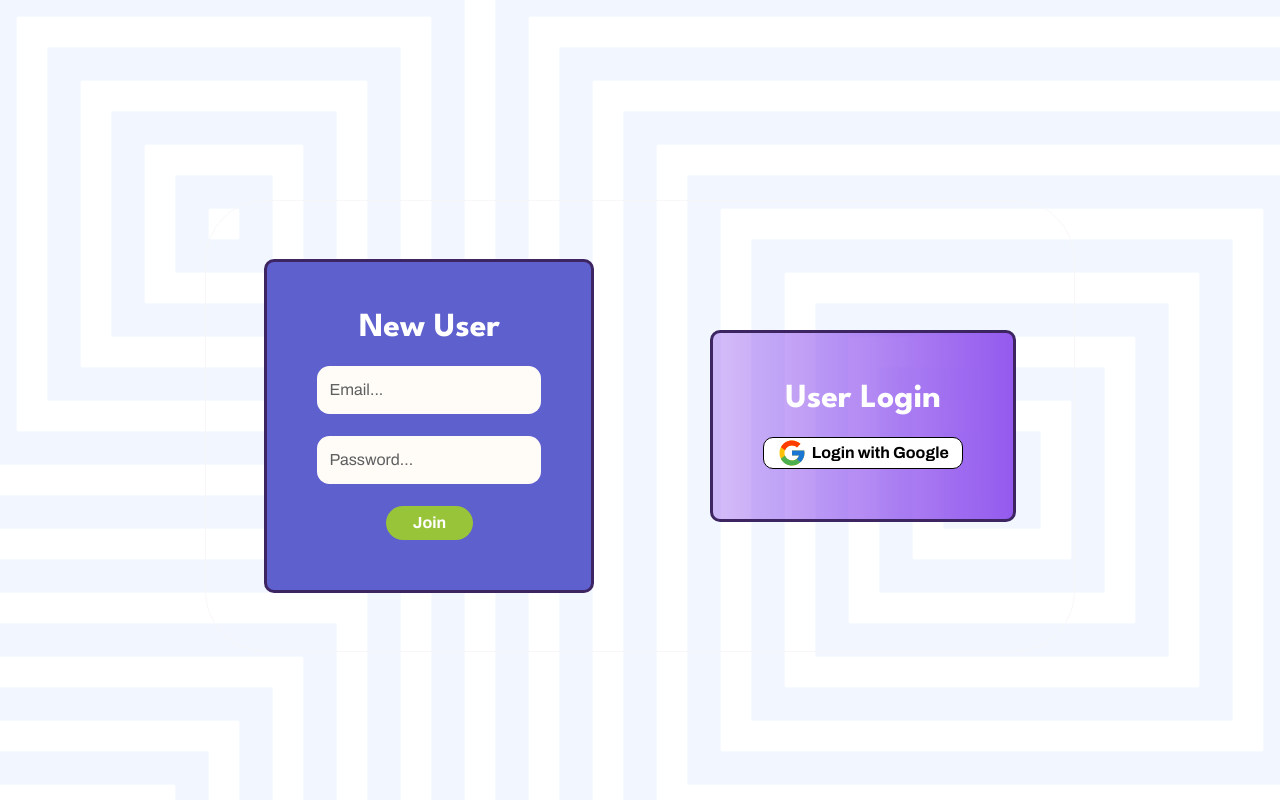
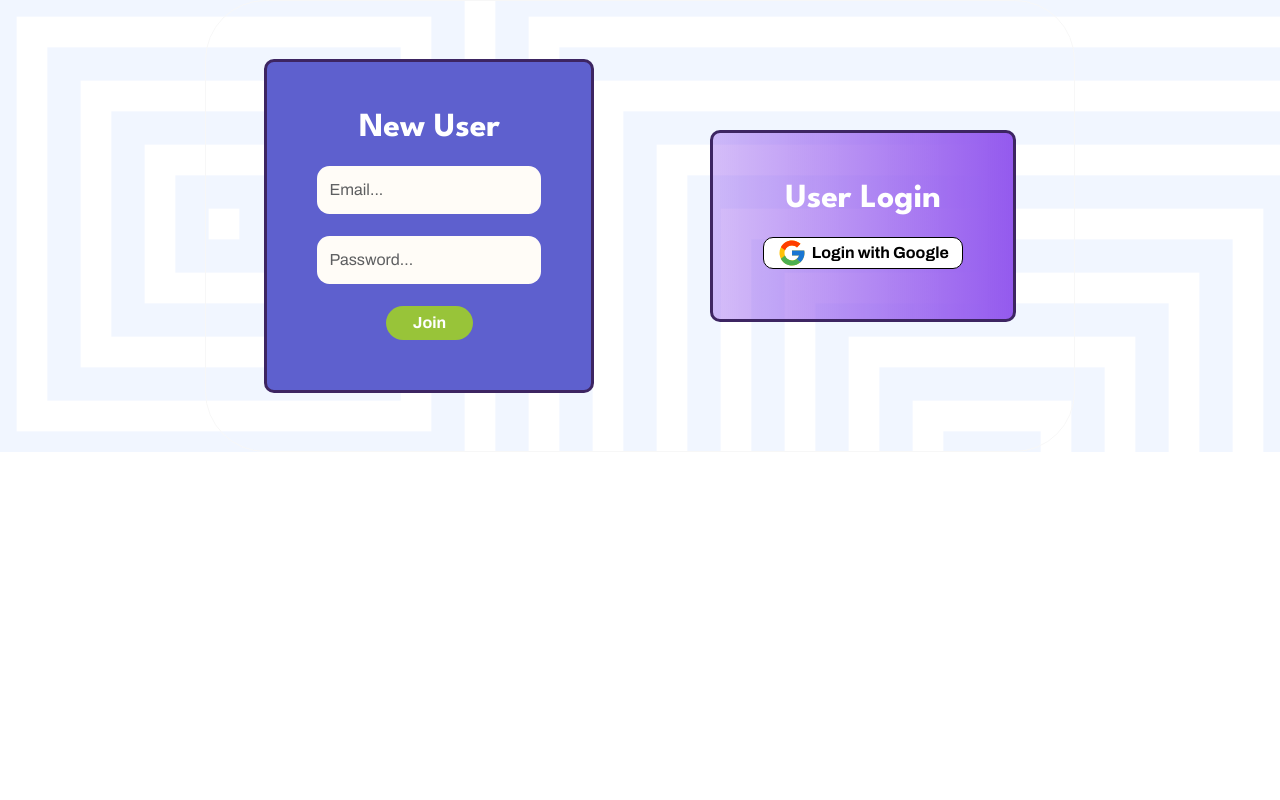
Before and after one commit to Tanner-Davison/firebase_, a React (Create React App) app: page / in a window 1280 px wide. Built offline with nearby package versions, Linux system fonts and the light colour scheme; no server answers.

Commit message:
fixed onMouseOver issues

```diff
--- a/src/App.js
+++ b/src/App.js
@@ -103,16 +103,15 @@ const Wrapper = styled.div`
   top: 0;
   left: 0;
   display: flex;
-  justify-content: flex-start;
-  align-items: flex-start;
   flex-direction: column;
+  overflow-x: hidden;
   width:100vw;
-  overflow: hidden;
+
   /* background: linear-gradient(120deg, #3b5998, #ffffff); */
   background-image: url(${darkTimeKeeper});
   background-attachment: fixed;
   background-repeat: repeat;
   background-size: 10%;
-  height: 100vh;
+  height: auto;
 
 `;
--- a/src/components/Options.js
+++ b/src/components/Options.js
@@ -34,7 +34,7 @@ const BlogOptions = ({ blogPostData }) => {
       >
         <OptionsImage className={"image"} src={CreateBlog} alt="Create Blog" />
         <Title>Create Blog</Title>
-        <GoToButton onMouseEnter={(e)=>e.preventDefault()}>Start New</GoToButton>
+        <GoToButton className={'goToButton'}onMouseEnter={(e)=>e.preventDefault()}>Start New</GoToButton>
         <Body className="body">
           Start a new blog and share it with the world <World src={world}alt={'share with world'}></World>
 
@@ -91,30 +91,31 @@ justify-self: flex-end;
 width:3ch;
 height: 3ch;
 `
-const Body = styled.div`
+const Body = styled.p`
   ${text.bodyMBold}
   position: absolute;
   pointer-events: none;
+  flex-direction: column;
+  align-items: center;
+  justify-content: center;
   color: black;
   opacity: 0;
-  width: 80%;
-  bottom: 10%;
   flex-wrap: nowrap;
   z-index: 1;
-  padding: 0.694vw 1.736vw;
+
 
   ${media.fullWidth} {
-    padding: 10px 42px;
+
   }
 
   ${media.tablet} {
-    padding: 0.977vw 2.441vw;
+
   }
 
   ${media.mobile} {
 
     ${text.bodyM}
-    padding: 0.667vw 4.667vw;
+
   }
 `;
 const GoToButton = styled.button`
@@ -162,7 +163,7 @@ const Card = styled.div`
   gap: 1.042vw;
   opacity: 0;
 
-  overflow: hidden;
+
   background-color: ${colors.backgroundBlog};
   /* background: ${colors.backgroundBlog}; */
 
@@ -192,8 +193,8 @@ const Card = styled.div`
   }
 
   ${media.mobile} {
-    width: 34vw;
-    padding: 6.2vw;
+    width: 38vw;
+    padding: 3.2vw;
     border-radius: 7.733vw;
   }
 `;
@@ -202,7 +203,7 @@ const BlogOptionsDiv = styled.div`
   position: relative;
   display: flex;
   align-items: flex-start;
-  justify-content: center;
+  justify-content: space-evenly;
   gap: 2.431vw;
   flex-wrap: wrap;
   z-index: 5;
@@ -218,6 +219,6 @@ const BlogOptionsDiv = styled.div`
   ${media.mobile} {
     gap: 9.431vw 0vw;
     align-items: flex-start;
-    justify-content: space-around;
+    justify-content: space-evenly;
   }
 `;
--- a/src/components/OptionsWrapper.js
+++ b/src/components/OptionsWrapper.js
@@ -28,18 +28,18 @@ const Wrapper = styled.div`
   display: flex;
   align-items: flex-start;
   justify-content: center;
+
   padding: 5vw 0vw;
-  height: 450px;
-  width: 100%;
+ width: 100%;
   ${media.fullWidth} {
-    height: 300px;
+
   }
 
   ${media.tablet} {
-    height: 68.711vw;
+
   }
 
   ${media.mobile} {
-    height: 145vw;
+
   }
 `;
--- a/src/components/animations/gsapAnimations.js
+++ b/src/components/animations/gsapAnimations.js
@@ -16,7 +16,6 @@ export const HomepageOptionsIncoming = () => {
     .to(
       OptionCards,
       {
-
         opacity: 1,
         xPercent: 0,
         scale: 1,
@@ -31,52 +30,52 @@ export const HomepageOptionsIncoming = () => {
 
 export const CardOptionsPlay = (e, color) => {
   const image = e.target.querySelector(".image");
-  const div = e.target;
+  let div = e.target;
   const body = e.target.querySelector(".body");
+  const button = e.target.querySelector(".goToButton");
+  if (e.target.classList.contains("goToButton")) {
+    return;
+  }
 
   return gsap
     .timeline()
-    .set(body, { display:'flex', opacity: 0, yPercent:-50})
-    .to(
-      image,
-      {
-        filter: "contrast(150%)",
-        scale:1.2,
-        rotate: 360,
-        zIndex: 1,
-        ease: "none",
-      },
-    )
+    .set(body, { display: "flex", opacity: 0, yPercent: -50 })
+    .to(image, {
+      filter: "contrast(150%)",
+      scale: 1.2,
+      rotate: 360,
+      zIndex: 1,
+      ease: "none",
+    })
     .to(
       div,
       {
-        height: getMedia("300px", "30vw", "36vw", "60vw"),
-        width: getMedia("280px", "20vw", "26.094vw", "35vw"),
+        height: getMedia("400px", "30vw", "36vw", "75vw"),
+        width: getMedia("280px", "20vw", "26.094vw", "43vw"),
         borderTopWidth: "100%",
         borderTopColor: `${color}`,
         zIndex: 4,
       },
       "<"
     )
-    .to(
-      body,
-      {yPercent: 0, opacity: 1},
-      ">"
-    );
+    .to(body, { yPercent: 0, opacity: 1, position: "relative" }, ">");
 };
 
 export const CardOptionsReverse = (e) => {
   const image = e.target.querySelector(".image");
   const div = e.target;
   const body = e.target.querySelector(".body");
+  if (e.target.classList.contains("goToButton")) {
+    return;
+  }
   return gsap
     .timeline()
     .to(image, {
       rotateY: 0,
       rotateX: 0,
-      scale:1,
+      scale: 1,
       filter: "contrast(100%)",
-      xPercent:0,
+      xPercent: 0,
       zIndex: 1,
       rotation: 0,
       ease: "none",
@@ -85,18 +84,22 @@ export const CardOptionsReverse = (e) => {
       div,
       {
         scale: 1,
-        scaleY:1,
+        scaleY: 1,
         height: "auto",
         backgroundColor: `${colors.backgroundBlog}`,
-        width: getMedia("216px", "15vw", "21.094vw", "29vw"),
+        width: getMedia("216px", "15vw", "21.094vw", "38vw"),
         borderTopWidth: "0%",
         borderTopColor: "transparent",
         zIndex: 1,
       },
       "<"
     )
-    .to(body, {  opacity: 0 }, "<")
-    .to(body, { display: "none", yPercent:-50 }, "<-=.5");
+    .to(body, { opacity: 0 }, "<")
+    .to(
+      body,
+      { display: "none", yPercent: -50, position: "absolute" },
+      "<-=.5"
+    );
 };
 
 export const gsapWrapperBackground = (element) => {
--- a/src/components/pages/HomePage.js
+++ b/src/components/pages/HomePage.js
@@ -24,11 +24,10 @@ const Wrapper = styled.div`
   position: relative;
   display: flex;
   color: white;
-  justify-content: center;
-  align-self: flex-start;
   flex-direction: column;
   background-repeat: no-repeat;
   background-size: cover;
   width:100%;
   padding: 1vw 0vw;
+  min-height: 100vh;
 `;
--- a/src/index.css
+++ b/src/index.css
@@ -5,6 +5,8 @@ body {
     sans-serif;
   -webkit-font-smoothing: antialiased;
   -moz-osx-font-smoothing: grayscale;
+  max-width: 100vw;
+  overflow-x: hidden;
 }
 
 code {
```
